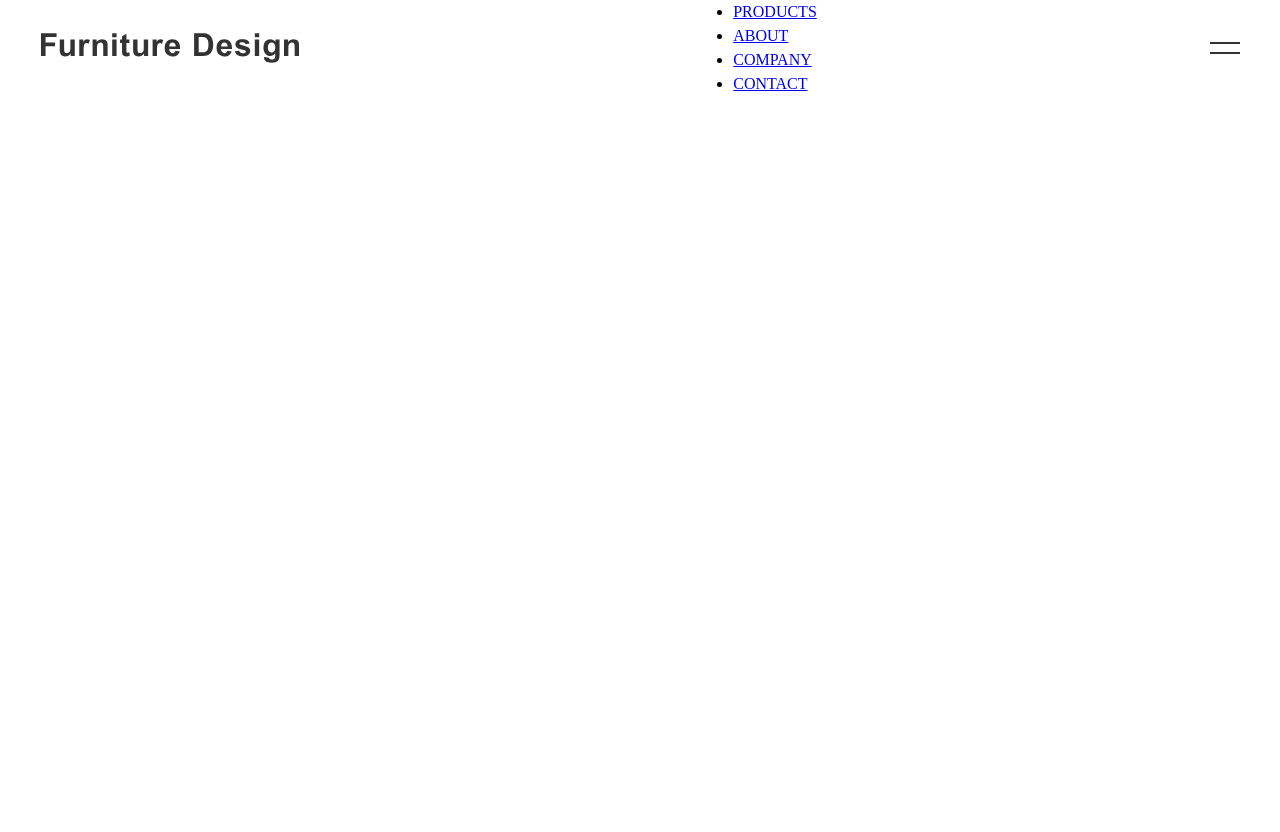
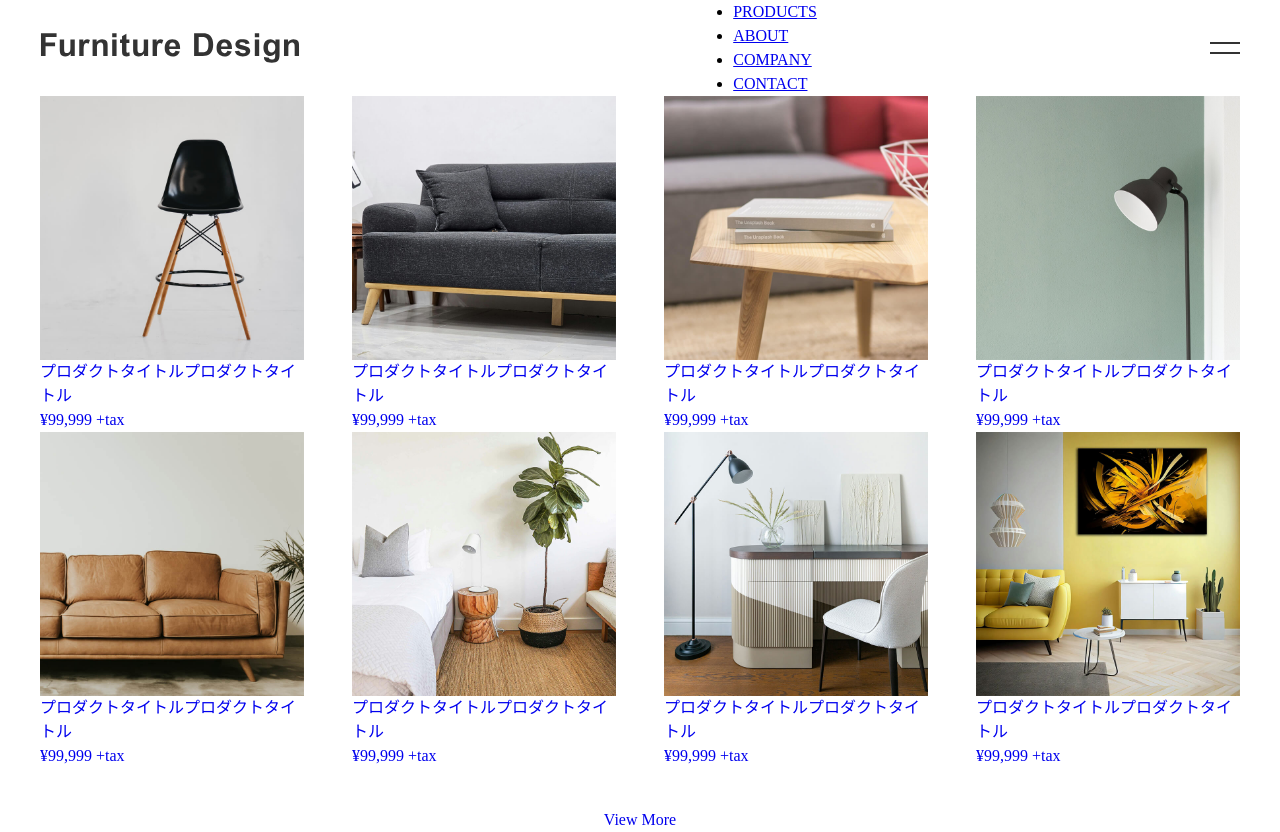
Before and after one commit to NobuhiroMishima/Codejump_FurnitureStore, a PHP site: page / in a window 1280 px wide. Before the commit the page ends 91 px from the top, so only its background shows below. Run offline with PHP 8.4, Linux system fonts and the light colour scheme.

Commit message:
add main tag

```diff
--- a/index.html
+++ b/index.html
@@ -24,8 +24,84 @@
           <span></span>
           <span></span>
         </button>
-  </header>
-  </div>
-
+    </header>
+    <main class="content">
+      <ul>
+        <li class="container">
+          <a href="#">
+            <img src="images/item1.jpg">
+            <div class="item">
+              <p class="item__title">プロダクトタイトルプロダクトタイトル</p>
+              <p class="item__price">&yen;99,999 +tax</p>
+            </div>
+          </a>
+        </li>
+        <li class="container">
+          <a href="#">
+            <img src="images/item2.jpg">
+            <div class="item">
+              <p class="item__title">プロダクトタイトルプロダクトタイトル</p>
+              <p class="item__price">&yen;99,999 +tax</p>
+            </div>
+          </a>
+        </li>
+        <li class="container">
+          <a href="#">
+            <img src="images/item3.jpg">
+            <div class="item">
+              <p class="item__title">プロダクトタイトルプロダクトタイトル</p>
+              <p class="item__price">&yen;99,999 +tax</p>
+            </div>
+          </a>
+        </li>
+        <li class="container">
+          <a href="#">
+            <img src="images/item4.jpg">
+            <div class="item">
+              <p class="item__title">プロダクトタイトルプロダクトタイトル</p>
+              <p class="item__price">&yen;99,999 +tax</p>
+            </div>
+          </a>
+        </li>
+        <li class="container">
+          <a href="#">
+            <img src="images/item5.jpg">
+            <div class="item">
+              <p class="item__title">プロダクトタイトルプロダクトタイトル</p>
+              <p class="item__price">&yen;99,999 +tax</p>
+            </div>
+          </a>
+        </li>
+        <li class="container">
+          <a href="#">
+            <img src="images/item6.jpg">
+            <div class="item">
+              <p class="item__title">プロダクトタイトルプロダクトタイトル</p>
+              <p class="item__price">&yen;99,999 +tax</p>
+            </div>
+          </a>
+        </li>
+        <li class="container">
+          <a href="#">
+            <img src="images/item7.jpg">
+            <div class="item">
+              <p class="item__title">プロダクトタイトルプロダクトタイトル</p>
+              <p class="item__price">&yen;99,999 +tax</p>
+            </div>
+          </a>
+        </li>
+        <li class="container">
+          <a href="#">
+            <img src="images/item8.jpg">
+            <div class="item">
+              <p class="item__title">プロダクトタイトルプロダクトタイトル</p>
+              <p class="item__price">&yen;99,999 +tax</p>
+            </div>
+          </a>
+        </li>
+      </ul>
+      <a class="btn"href="#">View More</a>
+    </div>
+  </main>
 </body>
 </html>
--- a/styles/pages/_home.scss
+++ b/styles/pages/_home.scss
@@ -64,3 +64,35 @@ header{
 
     }
 }
+
+.content{
+    max-width: 1360px;
+    margin: 0 auto;
+    padding: 0 40px;
+
+    ul{
+        list-style: none;
+        padding-left: 0;
+        display: flex;
+        justify-content: space-between;
+        flex-wrap: wrap;
+
+        & li{
+            width: 22%;
+
+            & a{
+                text-decoration: none;
+            }
+
+        }
+    }
+
+    .btn{
+        display: block;
+        margin-top: 40px;
+        text-align: center;
+        text-decoration: none;
+    }
+
+
+}
--- a/styles/style.css
+++ b/styles/style.css
@@ -45,4 +45,29 @@ header .menu__btn > span:first-child {
 }
 header .menu__btn > span:last-child {
   margin-bottom: 9px;
+}
+
+.content {
+  max-width: 1360px;
+  margin: 0 auto;
+  padding: 0 40px;
+}
+.content ul {
+  list-style: none;
+  padding-left: 0;
+  display: flex;
+  justify-content: space-between;
+  flex-wrap: wrap;
+}
+.content ul li {
+  width: 22%;
+}
+.content ul li a {
+  text-decoration: none;
+}
+.content .btn {
+  display: block;
+  margin-top: 40px;
+  text-align: center;
+  text-decoration: none;
 }/*# sourceMappingURL=style.css.map */
```
Also changed, not shown: 1 other file.
